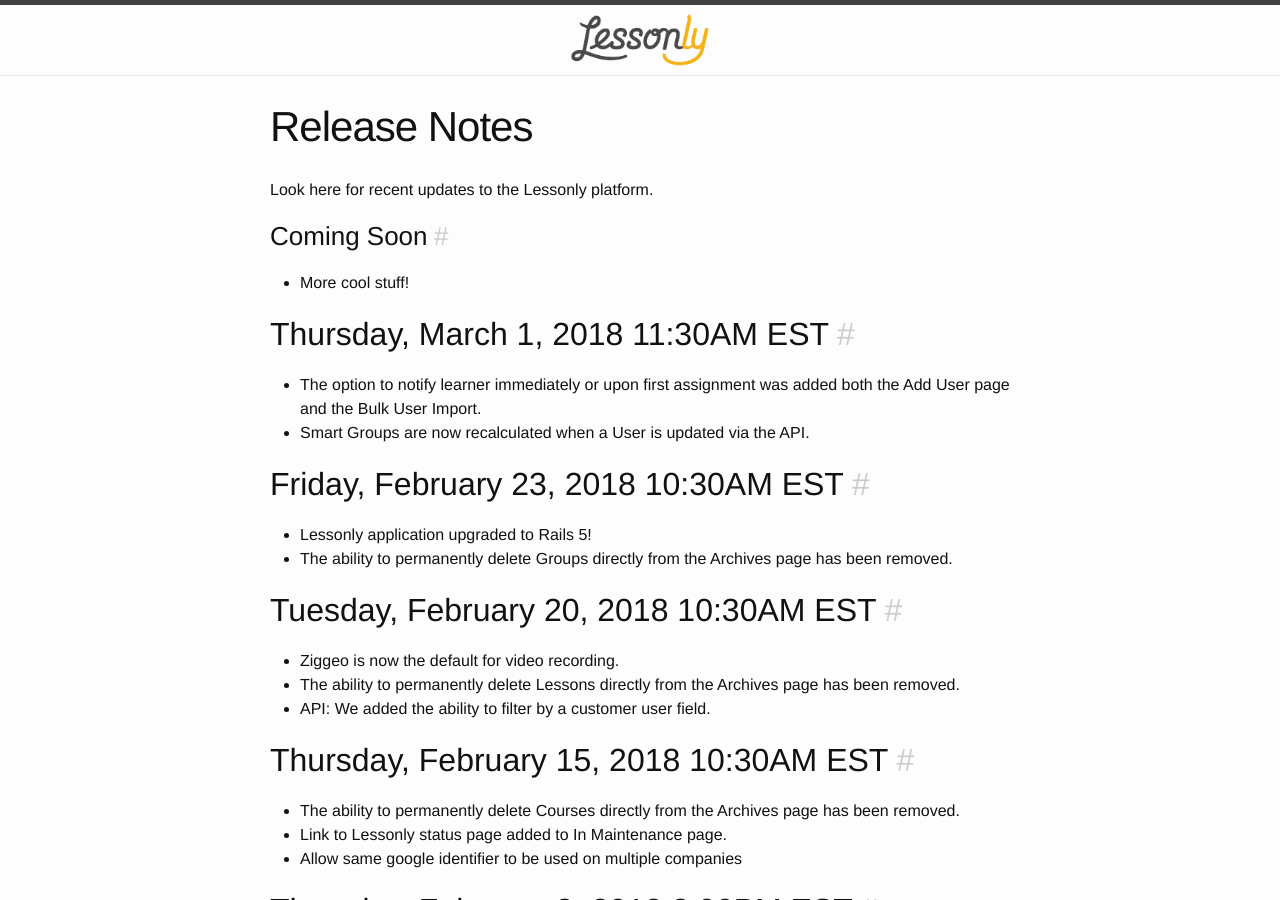
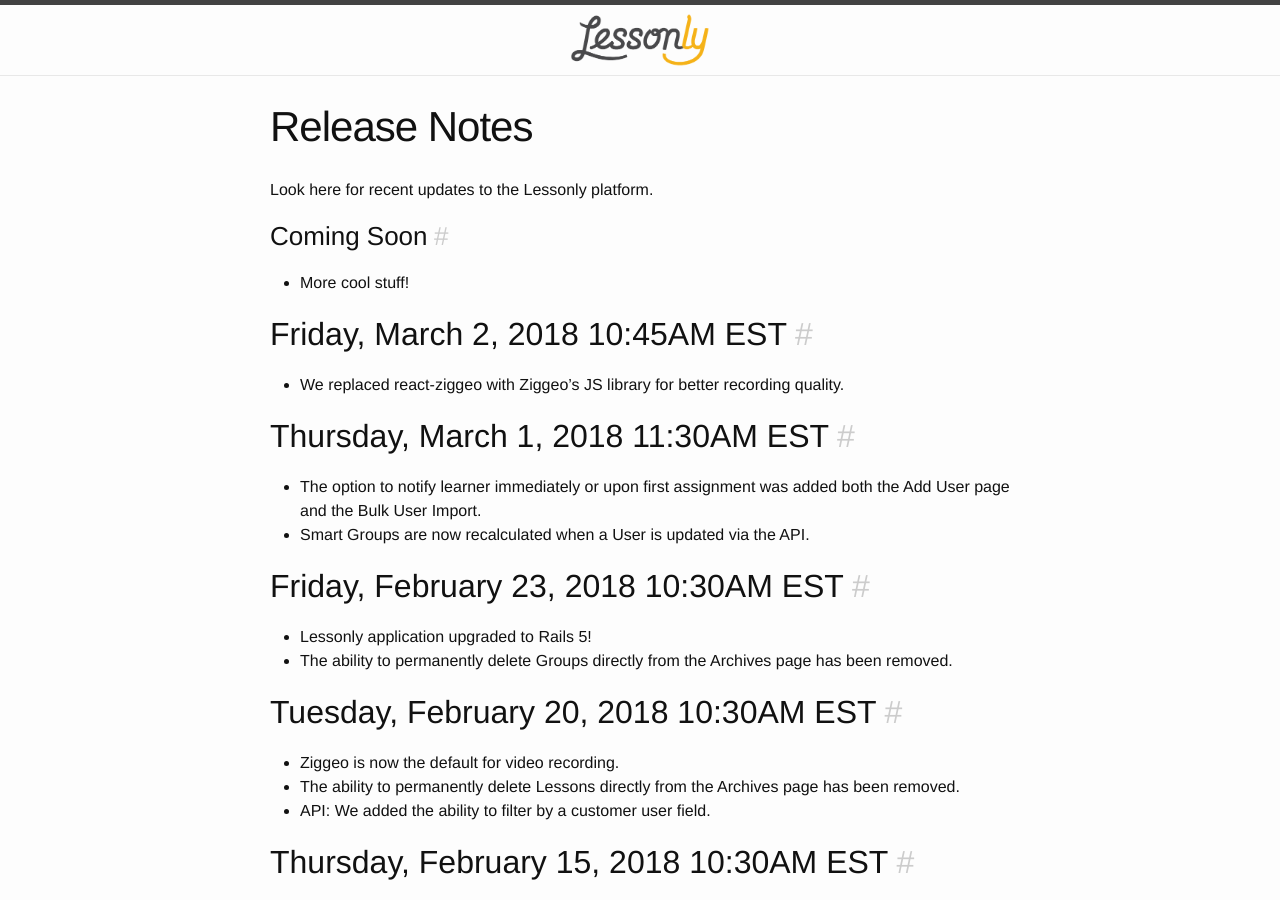
Before and after one commit to isabella232/lessonly.github.io, a Jekyll site: the page built from release-notes.md, in a window 1280 px wide and 900 px high. Built offline with Jekyll 4.4.1, drawn with Linux system fonts in a browser that asks for light colours.

Commit message:
Update release-notes.md

```diff
--- a/release-notes.md
+++ b/release-notes.md
@@ -7,6 +7,9 @@
 
 ### Coming Soon
 - More cool stuff!
+
+## Friday, March 2, 2018 10:45AM EST
+- We replaced react-ziggeo with Ziggeo's JS library for better recording quality.
 
 ## Thursday, March 1, 2018 11:30AM EST
 - The option to notify learner immediately or upon first assignment was added both the Add User page and the Bulk User Import.
```
